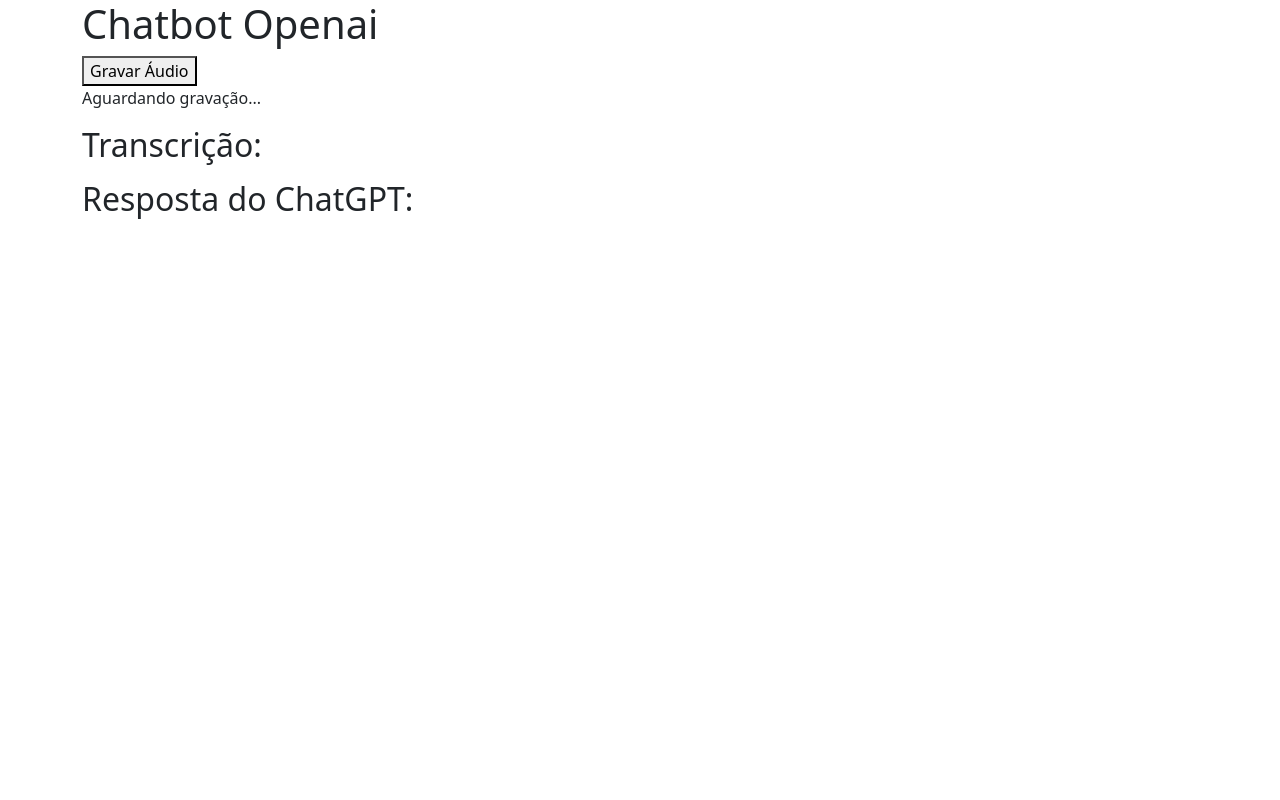
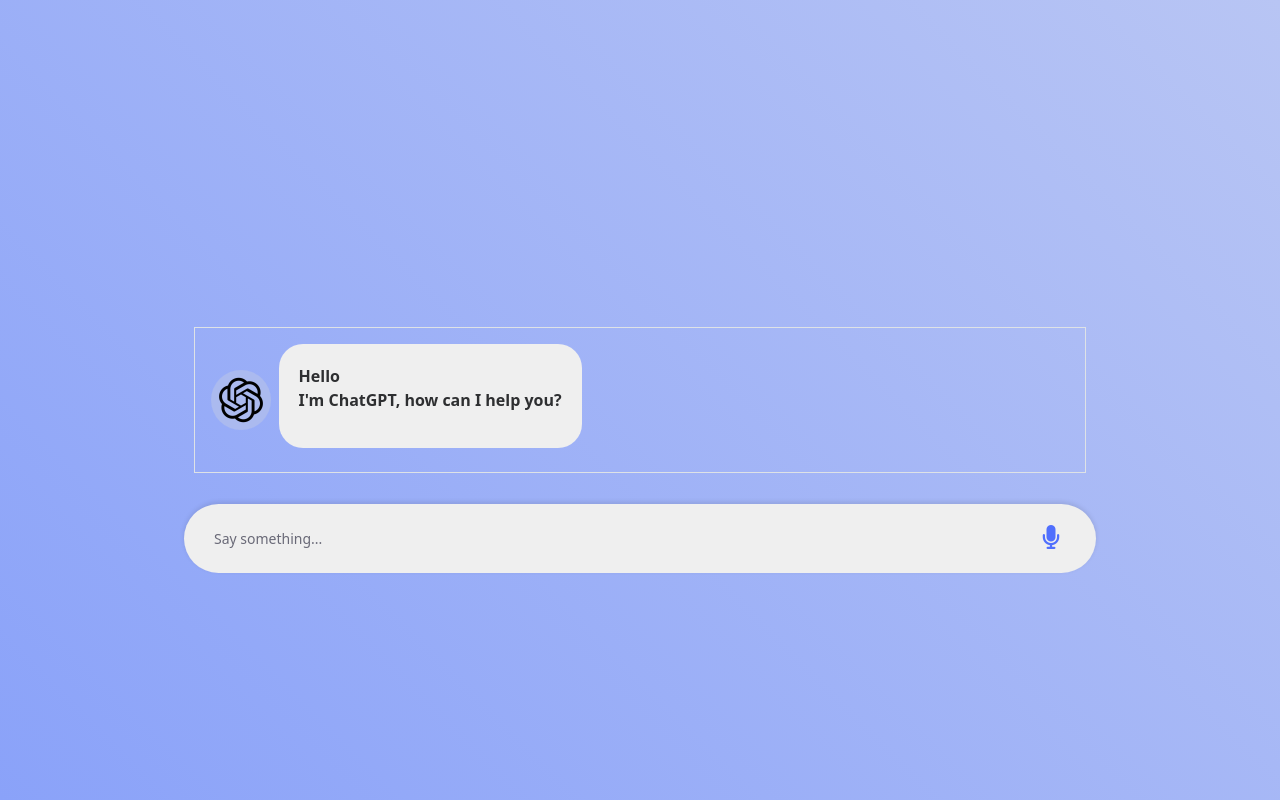
Before and after one commit to narumikat/chatbot-openai, a Flask app: page / in a window 1280 px wide. Run offline with Flask 3, Linux system fonts and the light colour scheme; some libraries are stand-ins or nearby versions.

Commit message:
view chat

```diff
--- /dev/null
+++ b/static/css/style.css
@@ -0,0 +1,82 @@
+body {
+    min-height: 100vh;
+    background-image: linear-gradient(45deg, #8aa2f9, #b8c5f4);
+    background-repeat: no-repeat;
+    display: flex;
+    align-items: center;
+}
+
+.container {
+    display: flex;
+    flex-direction: column;
+    justify-content: center;
+    align-items: center;
+    position: relative;
+}
+
+.chat-box {
+    width: 80%;
+    /*height: fit-content;*/
+    max-height: 400px;
+    padding-bottom: 100px;
+    overflow-y: auto
+}
+
+.send-msg {
+    position: absolute;
+    bottom: -100px;
+    left: 50%;
+    transform: translate(-50%);
+    width: 80%;
+    display: flex;
+    justify-content: space-between;
+    align-items: center;
+    background-color: #efefef;
+    padding: 20px 30px;
+    box-shadow: 0 -2px 5px rgba(0, 0, 0, 0.1);
+    z-index: 2000;
+}
+
+button {
+    background: none;
+    border: none;
+}
+
+.chat-box p {
+    font-weight: 600;
+}
+
+.chatgpt-msg {
+    background-color: #efefef;
+    padding: 20px;
+    border-radius: 24px;
+    margin-bottom: 0.5rem;
+    max-width: 80%;
+    color: #2e2f31;
+}
+
+.user-msg {
+    background-color: #2e2f31;
+    padding: 20px;
+    border-radius: 24px;
+    color: #fff;
+    margin-bottom: 0.5rem;
+    max-width: 80%;
+}
+
+.fa-microphone {
+    color: #506ffd;
+    font-size: 1.5rem;
+}
+
+small {
+    color: #696977;
+}
+
+.avatar {
+    width: 60px;
+    height: 60px;
+    background-color: #abbaef;
+    border-radius: 50%;
+    padding: 5px;
+}
--- a/templates/chat.html
+++ b/templates/chat.html
@@ -3,39 +3,72 @@
 <head>
     <meta charset="UTF-8">
     <meta name="viewport" content="width=device-width, initial-scale=1.0">
-    <title>Chatbot Openai</title>
-    <link href="https://cdn.jsdelivr.net/npm/bootstrap@5.3.3/dist/css/bootstrap.min.css" rel="stylesheet" integrity="sha384-QWTKZyjpPEjISv5WaRU9OFeRpok6YctnYmDr5pNlyT2bRjXh0JMhjY6hW+ALEwIH" crossorigin="anonymous">
+    <title>Chatbot OpenAI</title>
+    <link href="https://cdn.jsdelivr.net/npm/bootstrap@5.3.3/dist/css/bootstrap.min.css" rel="stylesheet"
+          integrity="sha384-QWTKZyjpPEjISv5WaRU9OFeRpok6YctnYmDr5pNlyT2bRjXh0JMhjY6hW+ALEwIH" crossorigin="anonymous">
+    <!-- Font Awesome CDN -->
+    <link rel="stylesheet" href="https://cdnjs.cloudflare.com/ajax/libs/font-awesome/5.15.4/css/all.min.css">
+    <link rel="stylesheet" href="{{ url_for('static', filename='css/style.css') }}">
     <script src="https://code.jquery.com/jquery-3.6.0.min.js"></script>
+    <script src="https://kit.fontawesome.com/d22238655e.js" crossorigin="anonymous"></script>
 </head>
 <body>
-<div class="container">
-    <h1>Chatbot Openai</h1>
-    <button id="record-btn">Gravar Áudio</button>
-    <p id="status">Aguardando gravação...</p>
+<section class="container">
+    <div class="chat-box border p-3">
+        <div class="d-flex align-items-center justify-content-start">
+            <img src="{{ url_for('static', filename='images/chatgpt-logo.png') }}" alt="Avatar" class="avatar me-2">
+            <div class="chatgpt-msg">
+                <p>Hello <br> I'm ChatGPT, how can I help you?</p>
+            </div>
+        </div>
+        <div id="chat-history"></div> <!-- Área de histórico de mensagens -->
+    </div>
+    <div class="send-msg rounded-pill">
+        <small id="status">Say something...</small>
+        <button id="record-btn"><i class="fa-solid fa-microphone"></i></button>
+    </div>
+</section>
 
-    <h2>Transcrição:</h2>
-    <p id="transcription"></p>
-
-    <h2>Resposta do ChatGPT:</h2>
-    <p id="response"></p>
-</div>
 <script>
-        $('#record-btn').click(function() {
+    $('#record-btn').click(function () {
         $('#status').text('Gravando áudio...');
         $.ajax({
             url: '/send',
             type: 'POST',
-                success: function(data) {
+            success: function (data) {
                 $('#status').text('Gravação concluída!');
-                    $('#transcription').text(data.transcription);
-                    $('#response').text(data.chatgpt_response);
+
+                // Adiciona a mensagem do usuário
+                $('#chat-history').append(`
+                    <div class="d-flex align-items-center justify-content-end">
+                        <div class="user-msg">
+                            <p>${data.transcription}</p>
+                        </div>
+                        <img src="{{ url_for('static', filename='images/user-photo.png') }}" alt="Avatar" class="avatar ms-2">
+                    </div>
+                `);
+
+                // Adiciona a resposta do ChatGPT
+                $('#chat-history').append(`
+                    <div class="d-flex align-items-center justify-content-start">
+                        <img src="{{ url_for('static', filename='images/chatgpt-logo.png') }}" alt="Avatar" class="avatar me-2">
+                        <div class="chatgpt-msg">
+                            <p>${data.chatgpt_response}</p>
+                        </div>
+                    </div>
+                `);
+
+                // Rolando para o final do histórico de mensagens
+                $('#chat-history').animate({scrollTop: $('#chat-history')[0].scrollHeight}, 500);
             },
-                error: function() {
+            error: function () {
                 $('#status').text('Erro ao gravar áudio');
             }
         });
     });
 </script>
-<script src="https://cdn.jsdelivr.net/npm/bootstrap@5.3.3/dist/js/bootstrap.bundle.min.js" integrity="sha384-YvpcrYf0tY3lHB60NNkmXc5s9fDVZLESaAA55NDzOxhy9GkcIdslK1eN7N6jIeHz" crossorigin="anonymous"></script>
+<script src="https://cdn.jsdelivr.net/npm/bootstrap@5.3.3/dist/js/bootstrap.bundle.min.js"
+        integrity="sha384-YvpcrYf0tY3lHB60NNkmXc5s9fDVZLESaAA55NDzOxhy9GkcIdslK1eN7N6jIeHz"
+        crossorigin="anonymous"></script>
 </body>
 </html>
```
Also changed, not shown: static/images/chatgpt-logo.png (added), static/images/user-photo.png (added), 3 other files. Lines whose indentation alone changed are shown as unchanged.
